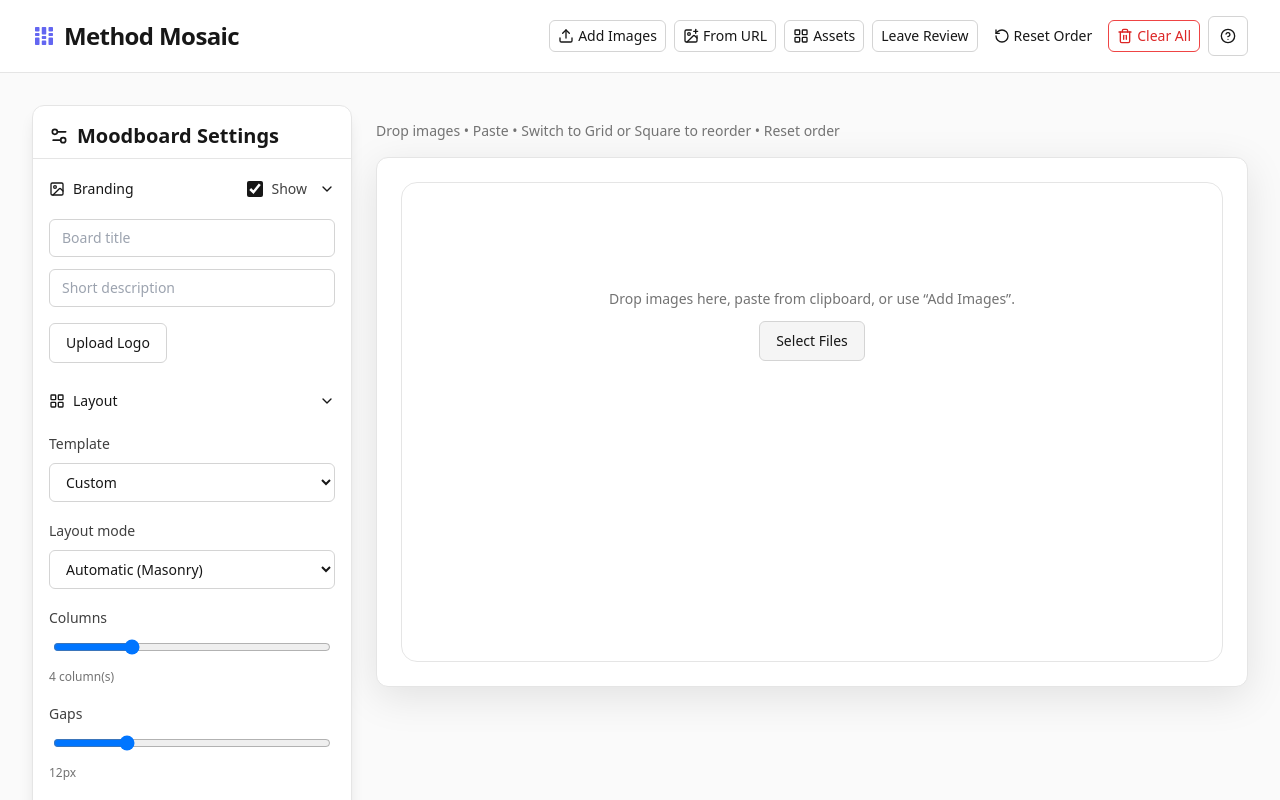
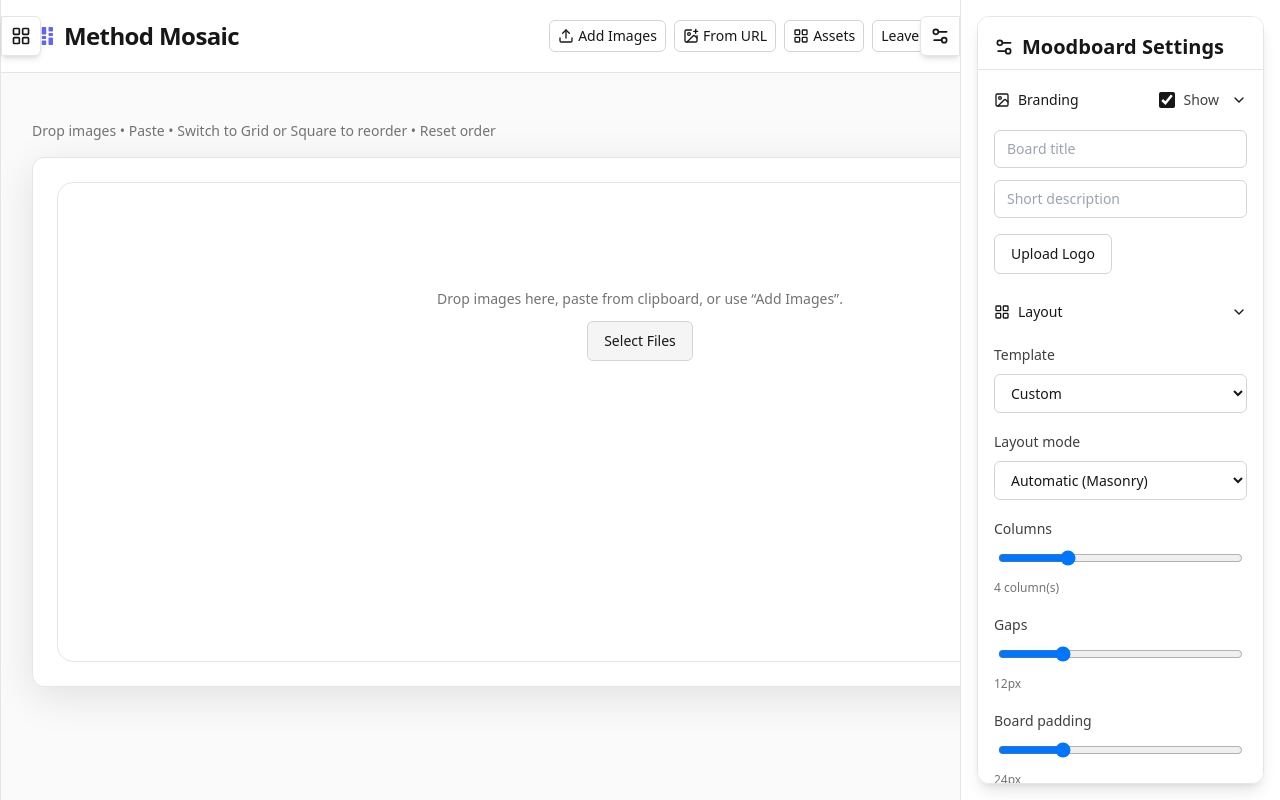
Before and after one commit to kngzero/ML-Moodboard-Maker, a React (Vite) app: page / in a window 1280 px wide. Shown: the top 800 px of the page. Built offline with nearby package versions, Linux system fonts and the light colour scheme.

Commit message:
Add side drawers for assets and settings

```diff
--- a/src/App.jsx
+++ b/src/App.jsx
@@ -11,6 +11,7 @@
 import jsPDF from "jspdf";
 import Review from "@/components/Review";
 import AssetPanel from "@/components/AssetPanel";
+import SettingsDrawer from "@/components/SettingsDrawer";
 import TemplateSelector, { TEMPLATES } from "@/components/TemplateSelector";
 import SafeMarginOverlay from "@/components/SafeMarginOverlay";
 import pkg from "../package.json";
@@ -34,6 +35,7 @@
   const [images, setImages] = useState(/** @type {BoardImage[]} */([]));
   const [assets, setAssets] = useState([]);
   const [assetPanelOpen, setAssetPanelOpen] = useState(false);
+  const [settingsOpen, setSettingsOpen] = useState(true);
   const [reviewOpen, setReviewOpen] = useState(false);
   const originalOrderRef = useRef([]);
   const [draggingId, setDraggingId] = useState(null);
@@ -471,96 +473,7 @@
     <div className="min-h-screen w-full bg-neutral-50 dark:bg-neutral-900 text-neutral-900 dark:text-neutral-100">
       <Header />
       <div className="p-4 md:p-6 lg:p-8">
-        <div className="max-w-[1400px] mx-auto grid grid-cols-1 xl:grid-cols-[320px_1fr] gap-6">
-        <Card className="sticky top-6 h-fit shadow-lg rounded-2xl">
-          <CardHeader className="pb-2"><CardTitle className="flex items-center gap-2 text-xl"><Settings2 className="h-5 w-5"/> Moodboard Settings</CardTitle></CardHeader>
-          <CardContent className="space-y-6">
-            <div className="space-y-4">
-              <button type="button" className="w-full flex items-center justify-between px-0 py-1" onClick={() => setBrandingOpen((v) => !v)} aria-expanded={brandingOpen}>
-                <span className="flex items-center gap-2 text-sm"><ImageIcon className="h-4 w-4"/>Branding</span>
-                <div className="flex items-center gap-3">
-                  <div className="flex items-center gap-2"><Switch checked={showText} onCheckedChange={setShowText} id="showText"/><Label htmlFor="showText" className="text-sm">Show</Label></div>
-                  {brandingOpen ? <ChevronDown className="h-4 w-4"/> : <ChevronRight className="h-4 w-4"/>}
-                </div>
-              </button>
-              {brandingOpen && (<>
-                <div className="space-y-3">
-                  <Input placeholder="Board title" value={boardTitle} onChange={(e) => setBoardTitle(e.target.value)} />
-                  <Input placeholder="Short description" value={boardDescription} onChange={(e) => setBoardDescription(e.target.value)} />
-                </div>
-                <div className="space-y-3">
-                  <div className="flex gap-2">
-                    <Button variant="outline" onClick={() => logoInputRef.current?.click()}>Upload Logo</Button>
-                    {logoSrc && <Button variant="ghost" onClick={() => setLogoSrc(null)}>Remove</Button>}
-                  </div>
-                  <input ref={logoInputRef} type="file" accept="image/*" className="hidden" onChange={(e) => onLogoFiles(e.target.files)} />
-                  {logoSrc && (
-                    <div className="grid grid-cols-2 gap-4">
-                      <div className="space-y-2"><Label className="text-sm">Logo size</Label><Slider min={16} max={128} step={1} value={[logoSize]} onValueChange={([v]) => setLogoSize(v)} /><div className="text-xs text-neutral-500">{logoSize}px</div></div>
-                      <div className="flex items-center gap-2 mt-6"><Switch checked={logoRounded} onCheckedChange={setLogoRounded} id="logoRound"/><Label htmlFor="logoRound">Rounded</Label></div>
-                    </div>
-                  )}
-                </div>
-              </>)}
-            </div>
-            <div className="space-y-4">
-              <button type="button" className="w-full flex items-center justify-between px-0 py-1" onClick={() => setLayoutOpen((v) => !v)} aria-expanded={layoutOpen}>
-                <span className="flex items-center gap-2 text-sm"><LayoutGrid className="h-4 w-4"/>Layout</span>
-                {layoutOpen ? <ChevronDown className="h-4 w-4"/> : <ChevronRight className="h-4 w-4"/>}
-              </button>
-              {layoutOpen && (<>
-                <div className="space-y-2">
-                  <Label className="text-sm">Template</Label>
-                  <TemplateSelector value={selectedTemplate} onChange={handleTemplateChange} />
-                </div>
-                <div className="space-y-2">
-                  <Label className="text-sm">Layout mode</Label>
-                  <SelectBox value={layoutMode} onChange={setLayoutMode}>
-                    <option value="auto">Automatic (Masonry)</option>
-                    <option value="grid">Grid (Rows × Columns)</option>
-                    <option value="square">Flexible grid (resizable tiles)</option>
-                  </SelectBox>
-                </div>
-                <div className={cx("grid gap-4", layoutMode === "grid" ? "grid-cols-2" : "grid-cols-1")}>
-                  <div className="space-y-2">
-                    <Label className="text-sm">Columns</Label>
-                    <div className="px-1"><Slider min={1} max={12} step={1} value={[columns]} onValueChange={([v]) => setColumns(v)} /></div>
-                    <div className="text-xs text-neutral-500">{columns} column(s)</div>
-                  </div>
-                  {layoutMode === "grid" && (
-                    <div className="space-y-2">
-                      <Label className="text-sm">Row height</Label>
-                      <div className="px-1"><Slider min={1} max={12} step={1} value={[rows]} onValueChange={([v]) => setRows(v)} /></div>
-                      <div className="text-xs text-neutral-500">{rows} row(s)</div>
-                    </div>
-                  )}
-                </div>
-                <div className="space-y-2"><Label className="text-sm">Gaps</Label><div className="px-1"><Slider min={0} max={48} step={1} value={[gap]} onValueChange={([v]) => setGap(v)} /></div><div className="text-xs text-neutral-500">{gap}px</div></div>
-                <div className="space-y-2"><Label className="text-sm">Board padding</Label><div className="px-1"><Slider min={0} max={96} step={2} value={[boardPadding]} onValueChange={([v]) => setBoardPadding(v)} /></div><div className="text-xs text-neutral-500">{boardPadding}px</div></div>
-                <div className="flex items-center justify-between gap-3">
-                  <div className="flex items-center gap-2"><Switch checked={rounded} onCheckedChange={setRounded} id="rounded"/><Label htmlFor="rounded">Rounded corners</Label></div>
-                  <div className="flex items-center gap-2"><Switch checked={shadow} onCheckedChange={setShadow} id="shadow"/><Label htmlFor="shadow">Soft shadow</Label></div>
-                </div>
-                <div className="flex items-center gap-2"><Switch checked={showSafeMargin} onCheckedChange={setShowSafeMargin} id="safe-margin"/><Label htmlFor="safe-margin">Show safe margin</Label></div>
-                <div className="space-y-2"><Label className="text-sm">Background</Label><div className="flex items-center gap-3"><Input type="color" value={bg} onChange={(e) => setBg(e.target.value)} className="w-16 h-10 p-1 cursor-pointer"/><Input type="text" value={bg} onChange={(e) => setBg(e.target.value)} /></div></div>
-              </>)}
-            </div>
-            <div className="space-y-3">
-              <Label className="text-sm">Export</Label>
-              <div className="grid grid-cols-2 gap-3">
-                <SelectBox value={exportFormat} onChange={setExportFormat}>
-                  <option value="png">PNG</option>
-                  <option value="jpeg">JPEG</option>
-                  <option value="webp">WEBP</option>
-                </SelectBox>
-                <Button onClick={handleExport} className="w-full" variant="default"><Download className="h-4 w-4 mr-2"/>Save Image</Button>
-                <div className="col-span-2"><Button onClick={exportAsPDF} variant="secondary" className="w-full"><FileDown className="h-4 w-4 mr-2"/>Save as PDF</Button></div>
-                {exportError && <div className="col-span-2 text-xs text-red-600">{exportError}</div>}
-              </div>
-              <p className="text-xs text-neutral-500">Tip: Press ⌘/Ctrl + S to quick-save using the selected image format.</p>
-            </div>
-          </CardContent>
-        </Card>
+        <div className="max-w-[1400px] mx-auto">
         <div className="space-y-4">
           <input ref={fileInputRef} type="file" multiple accept="image/*" className="hidden" onChange={(e) => handleFiles(e.target.files)} />
           <p className="text-sm text-neutral-500">Drop images • Paste • {canReorder ? "Drag tiles to reorder" : "Switch to Grid or Square to reorder"} • Reset order</p>
@@ -617,10 +530,107 @@
         </div>
       </div>
     </div>
+    <SettingsDrawer open={settingsOpen} onToggle={() => setSettingsOpen((v) => !v)}>
+      <Card className="shadow-lg rounded-2xl h-full overflow-y-auto">
+        <CardHeader className="pb-2">
+          <CardTitle className="flex items-center gap-2 text-xl"><Settings2 className="h-5 w-5"/> Moodboard Settings</CardTitle>
+        </CardHeader>
+        <CardContent className="space-y-6">
+          <div className="space-y-4">
+            <button type="button" className="w-full flex items-center justify-between px-0 py-1" onClick={() => setBrandingOpen((v) => !v)} aria-expanded={brandingOpen}>
+              <span className="flex items-center gap-2 text-sm"><ImageIcon className="h-4 w-4"/>Branding</span>
+              <div className="flex items-center gap-3">
+                <div className="flex items-center gap-2"><Switch checked={showText} onCheckedChange={setShowText} id="showText"/><Label htmlFor="showText" className="text-sm">Show</Label></div>
+                {brandingOpen ? <ChevronDown className="h-4 w-4"/> : <ChevronRight className="h-4 w-4"/>}
+              </div>
+            </button>
+            {brandingOpen && (
+              <>
+                <div className="space-y-3">
+                  <Input placeholder="Board title" value={boardTitle} onChange={(e) => setBoardTitle(e.target.value)} />
+                  <Input placeholder="Short description" value={boardDescription} onChange={(e) => setBoardDescription(e.target.value)} />
+                </div>
+                <div className="space-y-3">
+                  <div className="flex gap-2">
+                    <Button variant="outline" onClick={() => logoInputRef.current?.click()}>Upload Logo</Button>
+                    {logoSrc && <Button variant="ghost" onClick={() => setLogoSrc(null)}>Remove</Button>}
+                  </div>
+                  <input ref={logoInputRef} type="file" accept="image/*" className="hidden" onChange={(e) => onLogoFiles(e.target.files)} />
+                  {logoSrc && (
+                    <div className="grid grid-cols-2 gap-4">
+                      <div className="space-y-2"><Label className="text-sm">Logo size</Label><Slider min={16} max={128} step={1} value={[logoSize]} onValueChange={([v]) => setLogoSize(v)} /><div className="text-xs text-neutral-500">{logoSize}px</div></div>
+                      <div className="flex items-center gap-2 mt-6"><Switch checked={logoRounded} onCheckedChange={setLogoRounded} id="logoRound"/><Label htmlFor="logoRound">Rounded</Label></div>
+                    </div>
+                  )}
+                </div>
+              </>
+            )}
+          </div>
+          <div className="space-y-4">
+            <button type="button" className="w-full flex items-center justify-between px-0 py-1" onClick={() => setLayoutOpen((v) => !v)} aria-expanded={layoutOpen}>
+              <span className="flex items-center gap-2 text-sm"><LayoutGrid className="h-4 w-4"/>Layout</span>
+              {layoutOpen ? <ChevronDown className="h-4 w-4"/> : <ChevronRight className="h-4 w-4"/>}
+            </button>
+            {layoutOpen && (
+              <>
+                <div className="space-y-2">
+                  <Label className="text-sm">Template</Label>
+                  <TemplateSelector value={selectedTemplate} onChange={handleTemplateChange} />
+                </div>
+                <div className="space-y-2">
+                  <Label className="text-sm">Layout mode</Label>
+                  <SelectBox value={layoutMode} onChange={setLayoutMode}>
+                    <option value="auto">Automatic (Masonry)</option>
+                    <option value="grid">Grid (Rows × Columns)</option>
+                    <option value="square">Flexible grid (resizable tiles)</option>
+                  </SelectBox>
+                </div>
+                <div className={cx("grid gap-4", layoutMode === "grid" ? "grid-cols-2" : "grid-cols-1")}>
+                  <div className="space-y-2">
+                    <Label className="text-sm">Columns</Label>
+                    <div className="px-1"><Slider min={1} max={12} step={1} value={[columns]} onValueChange={([v]) => setColumns(v)} /></div>
+                    <div className="text-xs text-neutral-500">{columns} column(s)</div>
+                  </div>
+                  {layoutMode === "grid" && (
+                    <div className="space-y-2">
+                      <Label className="text-sm">Row height</Label>
+                      <div className="px-1"><Slider min={1} max={12} step={1} value={[rows]} onValueChange={([v]) => setRows(v)} /></div>
+                      <div className="text-xs text-neutral-500">{rows} row(s)</div>
+                    </div>
+                  )}
+                </div>
+                <div className="space-y-2"><Label className="text-sm">Gaps</Label><div className="px-1"><Slider min={0} max={48} step={1} value={[gap]} onValueChange={([v]) => setGap(v)} /></div><div className="text-xs text-neutral-500">{gap}px</div></div>
+                <div className="space-y-2"><Label className="text-sm">Board padding</Label><div className="px-1"><Slider min={0} max={96} step={2} value={[boardPadding]} onValueChange={([v]) => setBoardPadding(v)} /></div><div className="text-xs text-neutral-500">{boardPadding}px</div></div>
+                <div className="flex items-center justify-between gap-3">
+                  <div className="flex items-center gap-2"><Switch checked={rounded} onCheckedChange={setRounded} id="rounded"/><Label htmlFor="rounded">Rounded corners</Label></div>
+                  <div className="flex items-center gap-2"><Switch checked={shadow} onCheckedChange={setShadow} id="shadow"/><Label htmlFor="shadow">Soft shadow</Label></div>
+                </div>
+                <div className="flex items-center gap-2"><Switch checked={showSafeMargin} onCheckedChange={setShowSafeMargin} id="safe-margin"/><Label htmlFor="safe-margin">Show safe margin</Label></div>
+                <div className="space-y-2"><Label className="text-sm">Background</Label><div className="flex items-center gap-3"><Input type="color" value={bg} onChange={(e) => setBg(e.target.value)} className="w-16 h-10 p-1 cursor-pointer"/><Input type="text" value={bg} onChange={(e) => setBg(e.target.value)} /></div></div>
+              </>
+            )}
+          </div>
+          <div className="space-y-3">
+            <Label className="text-sm">Export</Label>
+            <div className="grid grid-cols-2 gap-3">
+              <SelectBox value={exportFormat} onChange={setExportFormat}>
+                <option value="png">PNG</option>
+                <option value="jpeg">JPEG</option>
+                <option value="webp">WEBP</option>
+              </SelectBox>
+              <Button onClick={handleExport} className="w-full" variant="default"><Download className="h-4 w-4 mr-2"/>Save Image</Button>
+              <div className="col-span-2"><Button onClick={exportAsPDF} variant="secondary" className="w-full"><FileDown className="h-4 w-4 mr-2"/>Save as PDF</Button></div>
+              {exportError && <div className="col-span-2 text-xs text-red-600">{exportError}</div>}
+            </div>
+            <p className="text-xs text-neutral-500">Tip: Press ⌘/Ctrl + S to quick-save using the selected image format.</p>
+          </div>
+        </CardContent>
+      </Card>
+    </SettingsDrawer>
     <AssetPanel
         assets={assets}
         open={assetPanelOpen}
-        onClose={() => setAssetPanelOpen(false)}
+        onToggle={() => setAssetPanelOpen((v) => !v)}
         onRemoveAsset={removeAsset}
         onClearAssets={clearAssets}
       />
--- a/src/components/AssetPanel.jsx
+++ b/src/components/AssetPanel.jsx
@@ -1,7 +1,7 @@
 import React, { useState } from "react";
 import { Button } from "@/components/ui/button";
 import { Input } from "@/components/ui/input";
-import { ChevronRight, Trash2 } from "lucide-react";
+import { ChevronLeft, LayoutGrid, Trash2 } from "lucide-react";
 
 const cx = (...cls) => cls.filter(Boolean).join(" ");
 
@@ -9,17 +9,20 @@
  * @typedef {{id:string, src:string, name:string}} Asset
  */
 
-export default function AssetPanel({ assets, open, onClose, onRemoveAsset, onClearAssets }) {
+export default function AssetPanel({ assets, open, onToggle, onRemoveAsset, onClearAssets }) {
   const [query, setQuery] = useState("");
   const filtered = assets.filter((a) => a.name.toLowerCase().includes(query.toLowerCase()));
 
   return (
+    <div className="fixed inset-y-0 left-0 z-40 flex">
       <div
         className={cx(
-        "fixed inset-y-0 right-0 w-64 bg-white dark:bg-neutral-900 border-l border-neutral-200 dark:border-neutral-700 transition-transform transform z-40",
-        open ? "translate-x-0" : "translate-x-full"
+          "h-full flex flex-col bg-white dark:bg-neutral-900 border-r border-neutral-200 dark:border-neutral-700 transition-all overflow-hidden",
+          open ? "w-64" : "w-0"
         )}
       >
+        {open && (
+          <>
             <div className="p-4 border-b border-neutral-200 dark:border-neutral-700">
               <div className="flex items-center justify-between mb-3 gap-2">
                 <h2 className="font-semibold">Assets</h2>
@@ -32,8 +35,8 @@
                   >
                     <Trash2 className="h-4 w-4" />
                   </Button>
-            <Button variant="ghost" size="icon" onClick={onClose} aria-label="Close assets">
-              <ChevronRight className="h-4 w-4" />
+                  <Button variant="ghost" size="icon" onClick={onToggle} aria-label="Close assets">
+                    <ChevronLeft className="h-4 w-4" />
                   </Button>
                 </div>
               </div>
@@ -44,10 +47,7 @@
                 className="h-8 text-sm"
               />
             </div>
-      <div
-        className="p-4 grid grid-cols-2 gap-2 overflow-y-auto"
-        style={{ maxHeight: "calc(100% - 88px)" }}
-      >
+            <div className="p-4 grid grid-cols-2 gap-2 overflow-y-auto flex-1">
               {filtered.map((asset) => (
                 <div key={asset.id} className="relative group">
                   <img
@@ -75,6 +75,16 @@
                 <p className="col-span-2 text-sm text-neutral-500">No assets</p>
               )}
             </div>
+          </>
+        )}
+      </div>
+      <button
+        className="h-10 w-10 mt-4 flex items-center justify-center bg-white dark:bg-neutral-900 border border-neutral-200 dark:border-neutral-700 rounded-r-md shadow-md"
+        onClick={onToggle}
+        aria-label={open ? "Close assets" : "Open assets"}
+      >
+        <LayoutGrid className="h-5 w-5" />
+      </button>
     </div>
   );
 }
--- /dev/null
+++ b/src/components/SettingsDrawer.jsx
@@ -0,0 +1,26 @@
+import React from "react";
+import { Settings2 } from "lucide-react";
+
+const cx = (...cls) => cls.filter(Boolean).join(" ");
+
+export default function SettingsDrawer({ open, onToggle, children }) {
+  return (
+    <div className="fixed inset-y-0 right-0 z-40 flex">
+      <button
+        className="h-10 w-10 mt-4 flex items-center justify-center bg-white dark:bg-neutral-900 border border-neutral-200 dark:border-neutral-700 rounded-l-md shadow-md"
+        onClick={onToggle}
+        aria-label={open ? "Close settings" : "Open settings"}
+      >
+        <Settings2 className="h-5 w-5" />
+      </button>
+      <div
+        className={cx(
+          "h-full flex flex-col bg-white dark:bg-neutral-900 border-l border-neutral-200 dark:border-neutral-700 transition-all overflow-y-auto",
+          open ? "w-80 p-4" : "w-0 p-0"
+        )}
+      >
+        {open && children}
+      </div>
+    </div>
+  );
+}
```
Lines whose indentation alone changed are shown as unchanged.
